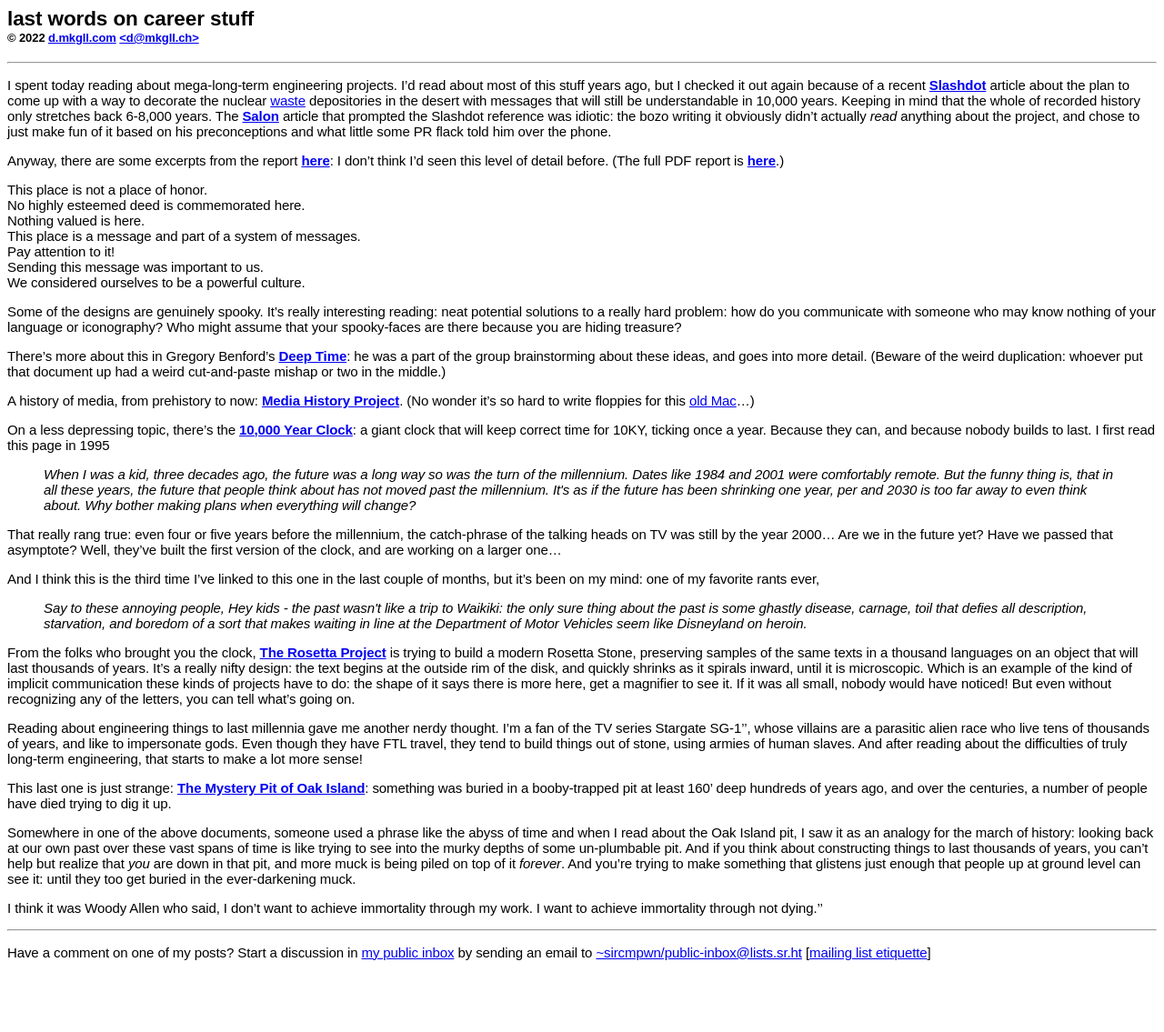
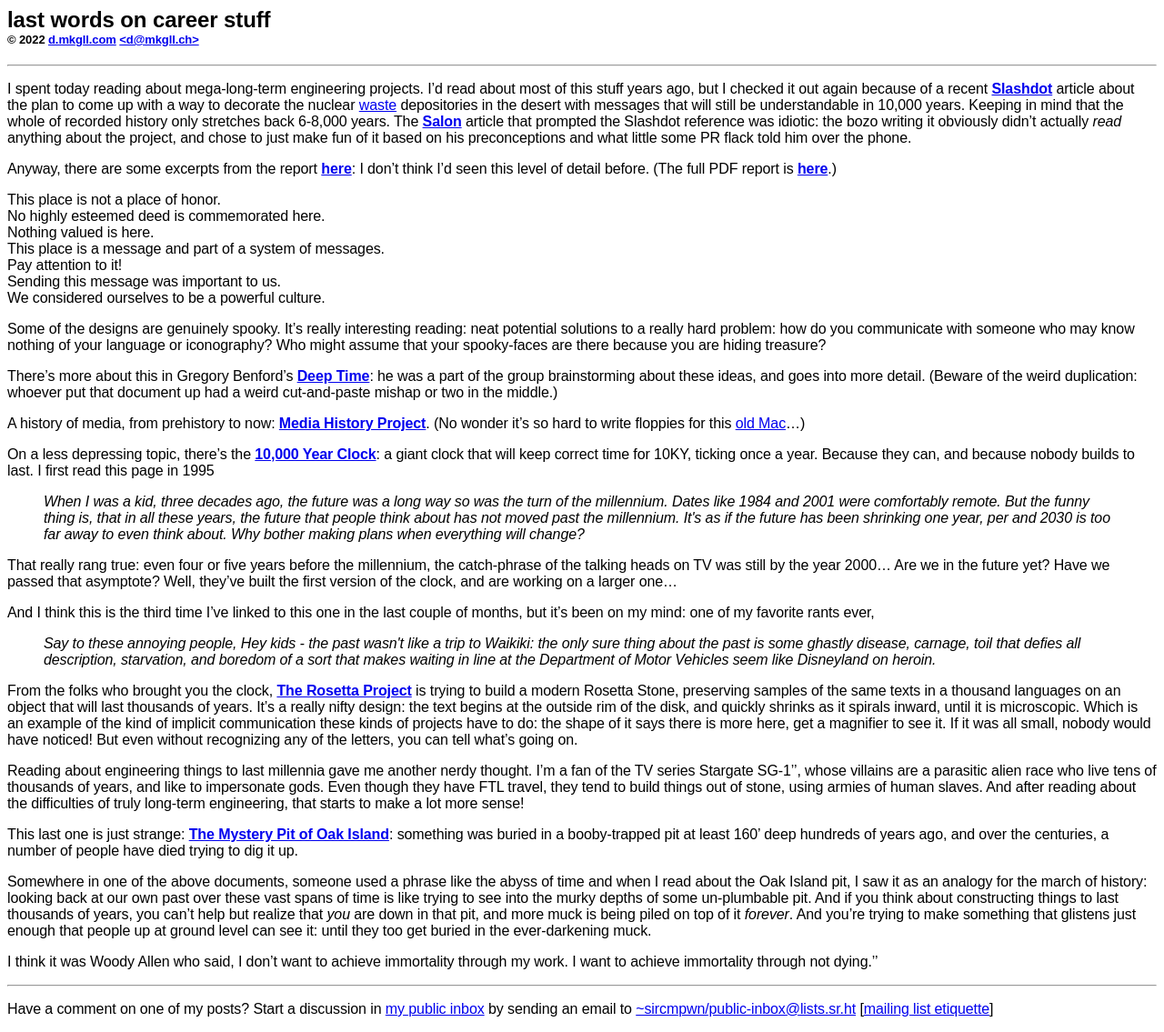
Before and after one commit to dmkgll/dmkgll, a Jekyll site: the page built from test.md, in a window 1280 px wide. Shown: the whole page at 91% size. Built offline with Jekyll 4.4.1, drawn with Linux system fonts in a browser that asks for light colours; before the commit the page ends 1071 px from its top, so only the background shows below that.

Commit message:
Update page.html

```diff
--- a/_layouts/page.html
+++ b/_layouts/page.html
@@ -4,7 +4,7 @@
  <link rel="shortcut icon" href="/favicon.ico" type="image/x-icon">
 <style>body{
     font-family: sans-serif;
-  letter-spacing: -.1px;font-size:15px;}</style>
+  letter-spacing: -.1px;}</style>
     </head>
 <body>
 <article>
```
